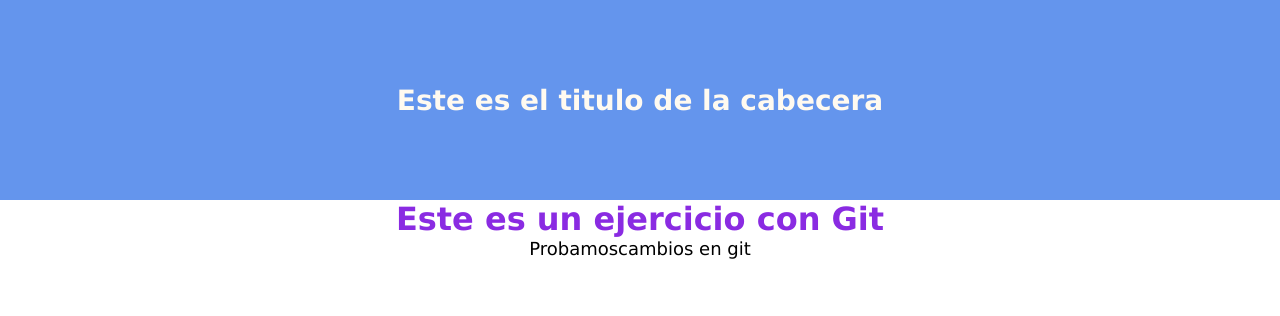
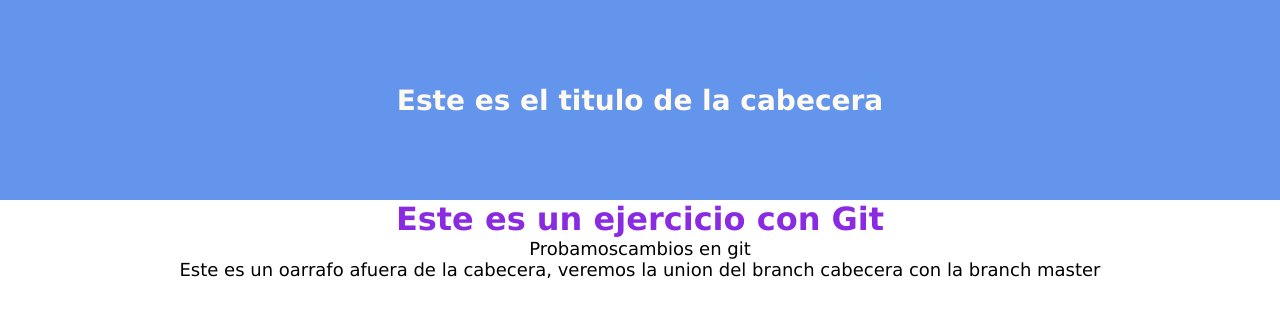
Before and after one commit to IvanSerranoGit/cursoGitAndGitHub, a plain HTML site: page proyecto1/index.html in a window 1280 px wide. Drawn offline with Linux system fonts and the light colour scheme.

Commit message:
Se hacen cambios fuera de l branch cabecera y se realizan sobre la master

```diff
--- a/proyecto1/index.html
+++ b/proyecto1/index.html
@@ -23,6 +23,10 @@
                 </p>
             </div>
         </section>
+
+        <p>
+            Este es un oarrafo afuera de la cabecera, veremos la union del branch cabecera con la branch master
+        </p>
     </main>
 </body>
 
```
